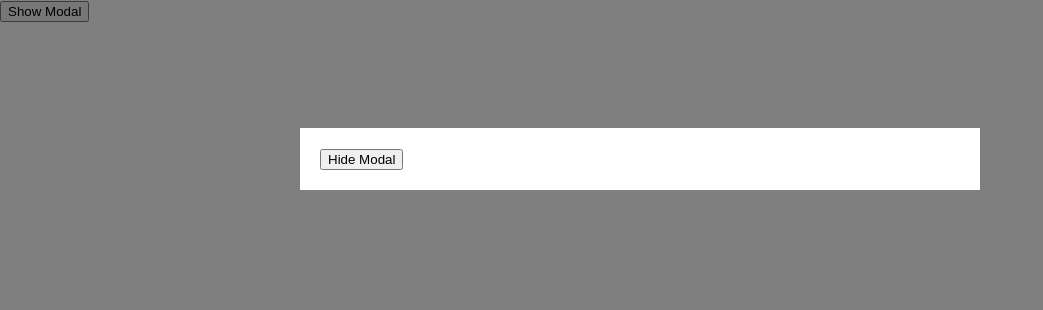
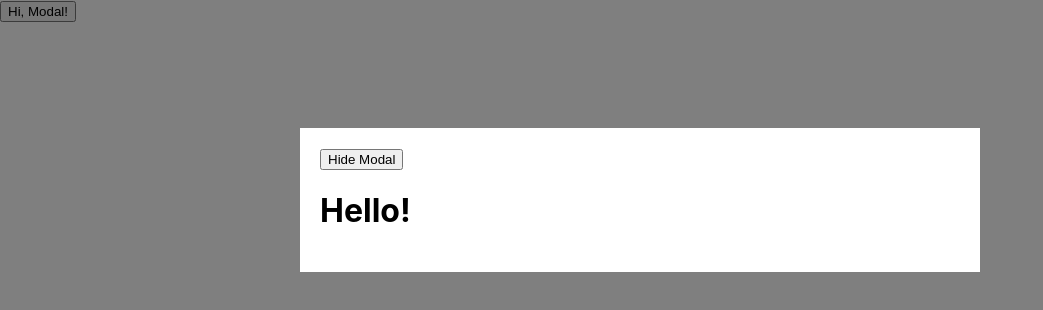
Before and after one commit to kiqueangulo/react-design-patterns, a React (Create React App) app: page / in a window 1280 px wide. Both pictures are taken after a click on the button "Show Modal". Shown: the top 310 px of the page, without its empty margins (0-1043 px from the left). Built offline with nearby package versions, Linux system fonts and the light colour scheme.

Commit message:
Controlled Modal

```diff
--- a/src/App.js
+++ b/src/App.js
@@ -1,9 +1,22 @@
-import { UncontrolledModal } from "./UncontrolledModal"
+import { useState } from "react"
+
+import { ControlledModal } from "./ControlledModal"
 
 function App() {
+  const [shouldShowModal, setShouldShowModal] = useState(false)
+
   return (
     <>
-      <UncontrolledModal />
+      <ControlledModal
+        shouldShow={shouldShowModal}
+        onRequestClose={() => setShouldShowModal(false)}
+      >
+        <h1>Hello!</h1>
+      </ControlledModal>
+
+      <button onClick={() => setShouldShowModal(!shouldShowModal)}>
+        {shouldShowModal ? "Hi, Modal!" : "Show Modal"}
+      </button>
     </>
   )
 }
--- /dev/null
+++ b/src/ControlledModal.js
@@ -0,0 +1,30 @@
+import styled from "styled-components"
+
+const ModalBackground = styled.div`
+  position: fixed;
+  z-index: 1;
+  left: 0;
+  top: 0;
+  width: 100%;
+  height: 100%;
+  overflow: auto;
+  background-color: rgba(0, 0, 0, 0.5);
+`
+
+const ModalBody = styled.div`
+  background-color: white;
+  margin: 10% auto;
+  padding: 20px;
+  width: 50%;
+`
+
+export const ControlledModal = ({ shouldShow, onRequestClose, children }) => {
+  return shouldShow ? (
+    <ModalBackground onClick={onRequestClose}>
+      <ModalBody onClick={e => e.stopPropagation()}>
+        <button onClick={onRequestClose}>Hide Modal</button>
+        {children}
+      </ModalBody>
+    </ModalBackground>
+  ) : null
+}
```
